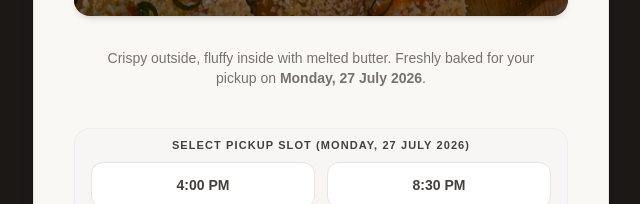
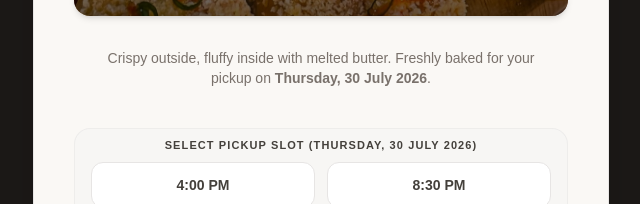
Before and after one commit to AmirrShadid/bagirasa-booking, a Next.js app: page / in a window 1280 px wide. Shown: the part 313-517 px from the top of the page, without its empty margins (319-959 px from the left). Built offline with nearby package versions, Linux system fonts and the light colour scheme; no server answers; the database is empty.

Commit message:
monday to Thursday

```diff
--- a/app/admin/page.tsx
+++ b/app/admin/page.tsx
@@ -16,7 +16,7 @@ const getDateKey = (isoString: string): string => {
   }); // hasil cth: "2026-07-23"
 };
 
-// Format tarikh untuk paparan (cth: "Monday, 27 July 2026")
+// Format tarikh untuk paparan (cth: "Thursday, 30 July 2026")
 const formatDateLabel = (dateKey: string): string => {
   const [year, month, day] = dateKey.split('-').map(Number);
   const d = new Date(year, month - 1, day);
--- a/app/page.tsx
+++ b/app/page.tsx
@@ -232,7 +232,7 @@ export default function BookingPage() {
         const itemsList = items.map((i) => `${i.quantity}x ${i.name}`).join('%0A');
         const message =
           `*NEW SALT BREAD ORDER*%0A%0A` +
-          `Name: ${name}%0ASlot: ${slot} (Monday, 27 July 2026)%0A%0A` +
+          `Name: ${name}%0ASlot: ${slot} (Thursday, 30 July 2026)%0A%0A` +
           `Order:%0A${itemsList}%0A%0A` +
           `Total: RM${total.toFixed(2)}`;
         window.open(`https://wa.me/${waPhone}?text=${message}`, '_blank');
@@ -306,14 +306,14 @@ export default function BookingPage() {
         {/* HEADER & SUB TEXT */}
         <div className="text-center space-y-2 pb-2">
           <p className="text-stone-500 text-xs sm:text-sm font-normal max-w-md mx-auto">
-            Crispy outside, fluffy inside with melted butter. Freshly baked for your pickup on <strong>Monday, 27 July 2026</strong>.
+            Crispy outside, fluffy inside with melted butter. Freshly baked for your pickup on <strong>Thursday, 30 July 2026</strong>.
           </p>
         </div>
 
         {/* PICKUP SLOT SELECTION */}
         <div className="pt-2 bg-stone-100/70 p-4 rounded-2xl border border-stone-200/60">
           <label className="block text-[11px] font-bold tracking-widest text-stone-700 uppercase mb-2 text-center">
-            Select Pickup Slot (Monday, 27 July 2026)
+            Select Pickup Slot (Thursday, 30 July 2026)
           </label>
           <div className="grid grid-cols-2 gap-3">
             {SLOTS.map((time: string) => (
```
